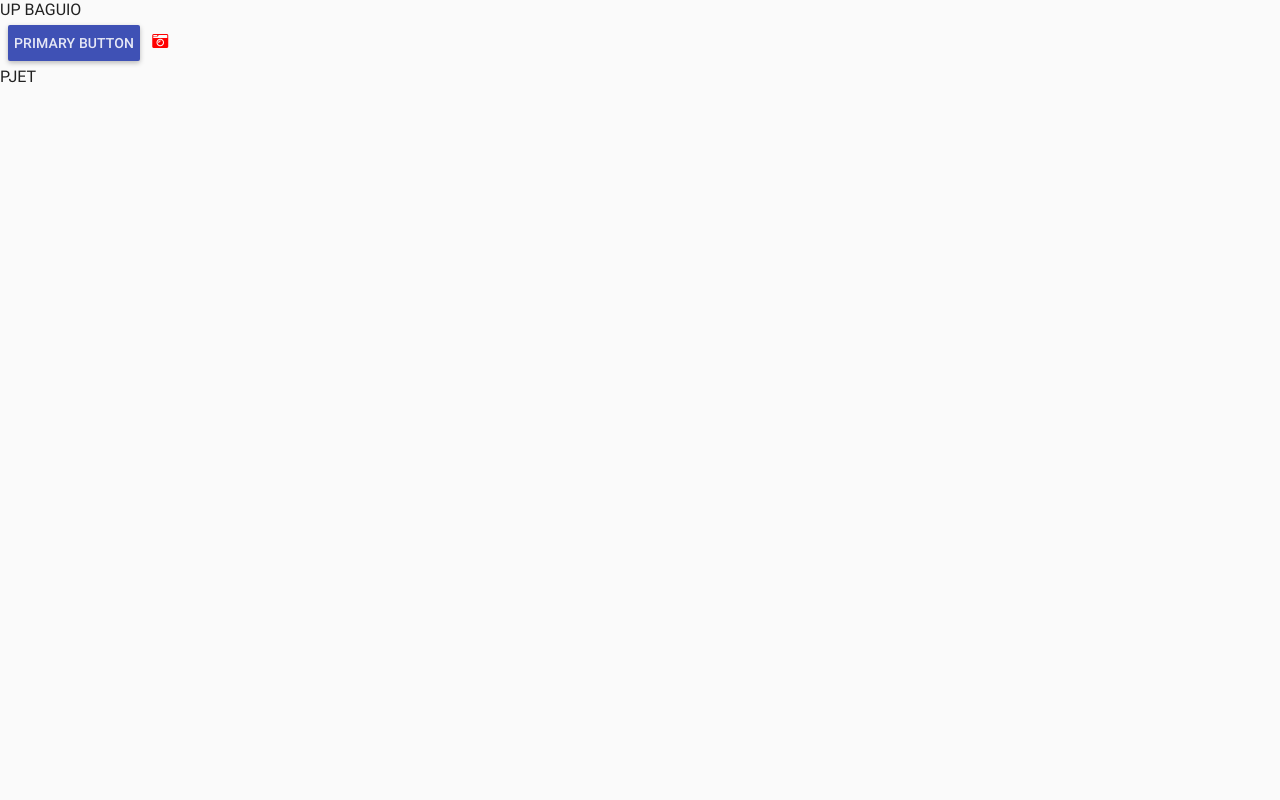
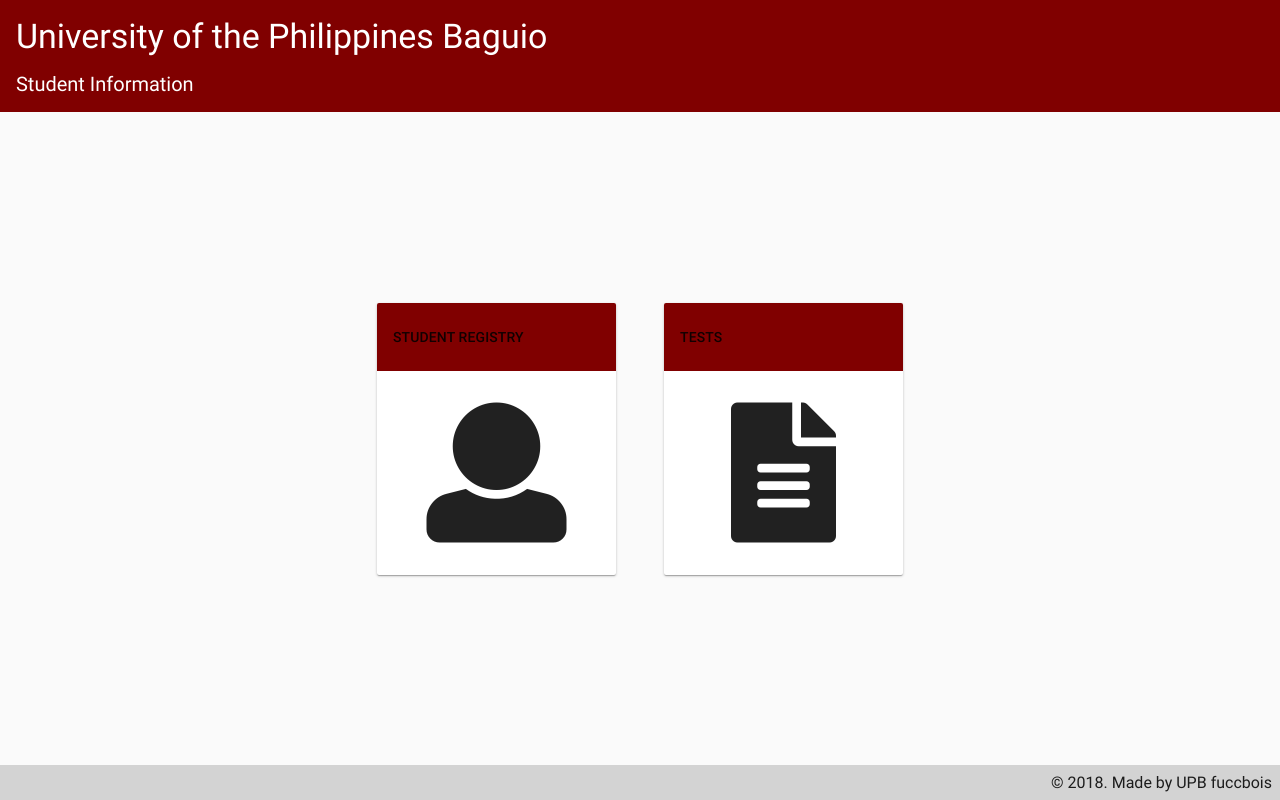
Before and after one commit to ecbaello/cmsc128, a CodeIgniter app: page /cmsc128/ in a window 1280 px wide. Run offline with CodeIgniter, Linux system fonts and the light colour scheme.

Commit message:
sample template

```diff
--- a/guidance/application/views/footer.php
+++ b/guidance/application/views/footer.php
@@ -1,11 +1,12 @@
 <?php
 defined('BASEPATH') OR exit('No direct script access allowed');
 ?><!DOCTYPE html>
+</body>
+<footer style="background-color:lightgray">
+	<div layout="row" layout-align="end center">
+		<span layout-padding>© 2018. Made by UPB fuccbois</span>
+	</div>
+</footer>
 
-	<footer>
-	PJET
-	</footer>
-
-</body>
 
 </html>
--- a/guidance/application/views/header.php
+++ b/guidance/application/views/header.php
@@ -17,7 +17,13 @@
 
 </head>
 
-<body>
-	<div>
-	UP BAGUIO
-	</div>
+<header>
+	<md-toolbar>
+		<div layout="column" layout-align="start start" layout-padding style="background-color:maroon" >
+			<span class="md-display-1">University of the Philippines Baguio</span>
+			<span>Student Information</span>
+		</div>
+    </md-toolbar>
+</header>
+
+<body layout="column">
--- a/guidance/application/views/tempbody.php
+++ b/guidance/application/views/tempbody.php
@@ -1,5 +1,31 @@
 <?php
 defined('BASEPATH') OR exit('No direct script access allowed');
 ?>
-<md-button class="md-primary md-raised">Primary Button</md-button>
-<i class="fas fa-camera-retro" style="color:red"></i>
+<div layout="row" layout-align="center center" layout-padding flex style="overflow:auto">
+
+<md-button>
+	<md-card style="overflow:auto">
+		<md-card-header style="background-color:maroon">
+			<span>Student Registry</span>
+		</md-card-header>
+		<md-card-content class="md-primary">
+			<div layout-padding>
+				<i class="fas fa-user fa-10x fa-fw"></i>
+			</div>
+		</md-card-content>
+	</md-card>
+</md-button>
+
+<md-button>
+	<md-card style="overflow:auto">
+		<md-card-header style="background-color:maroon">
+			<span>Tests</span>
+		</md-card-header>
+		<md-card-content class="md-primary">
+			<div layout-padding>
+				<i class="fas fa-file-alt fa-10x fa-fw"></i>
+			</div>
+		</md-card-content>
+	</md-card>
+</md-button>
+</div>
--- a/guidance/js/app.js
+++ b/guidance/js/app.js
@@ -1 +1,6 @@
-var app = angular.module("app", ['ngMaterial']);
+var app = angular.module("app", ['ngMaterial'])
+.config(function($mdThemingProvider) {
+  $mdThemingProvider.theme('default')
+    .primaryPalette('red')
+    .accentPalette('green');
+});
```
